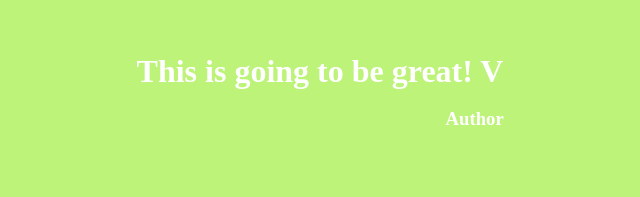
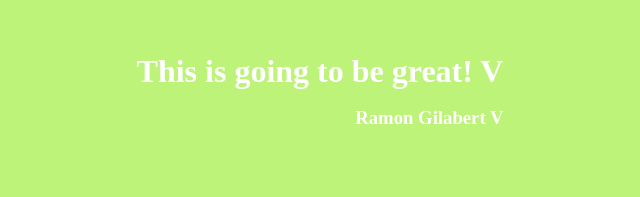
Before and after one commit to RamonGilabert/Quotes, a plain HTML site: page public/index.html in a window 1280 px wide. Shown: the part 249-446 px from the top of the page, without its empty margins (320-960 px from the left). Drawn offline with Linux system fonts and the light colour scheme.

Commit message:
Adds some styling for the quotes

```diff
--- a/public/scripts.js
+++ b/public/scripts.js
@@ -5,10 +5,8 @@ document.addEventListener("DOMContentLoaded", function() {
 
   for (var i = 0; i < window.quotes.length; i++) {
     quoteLabel.textContent = window.quotes[i].quote;
+    authorLabel.textContent = window.quotes[i].author;
   }
 
-  var leftMargin = 0.5 * quoteLabel.offsetWidth + quoteLabel.offsetLeft - authorLabel.offsetWidth;
-  console.log(quoteLabel.offsetWidth)
-  console.log(quoteLabel.offsetLeft)
-  authorLabel.style.marginLeft = leftMargin + "px";
+  authorLabel.style.width = quoteLabel.offsetWidth + "px";
 })
--- a/public/styles.css
+++ b/public/styles.css
@@ -26,7 +26,11 @@ body {
 
 #author-label {
   display: inline-block;
+  text-align: right;
   margin: 0 auto;
+  margin-top: 10px;
+  margin-left: 50vw;
+  transform: translate(-50%, -50%);
 }
 
 #social-label {
```
